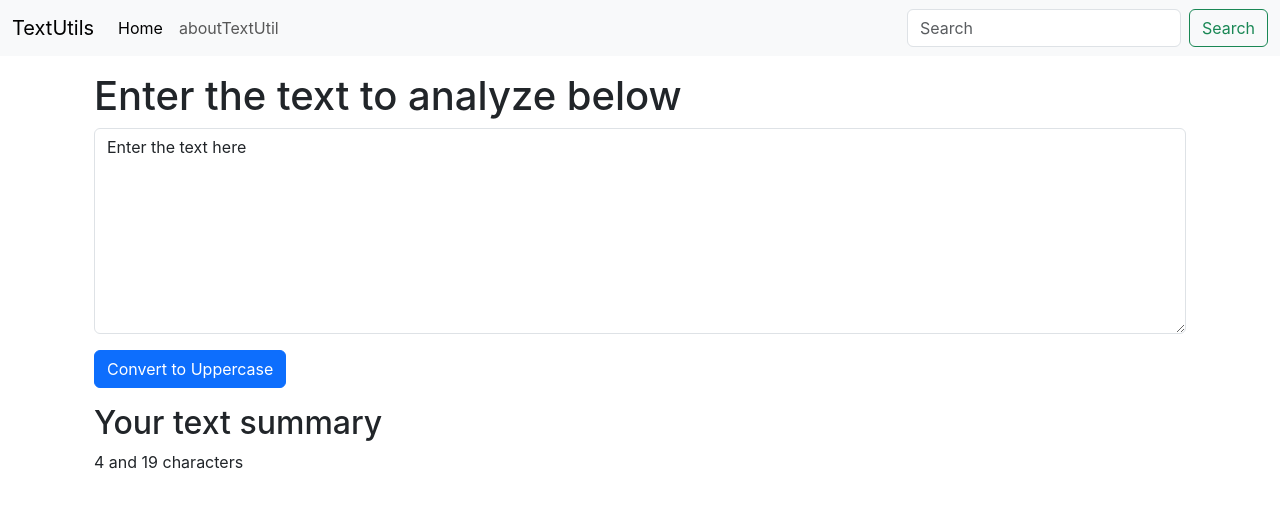
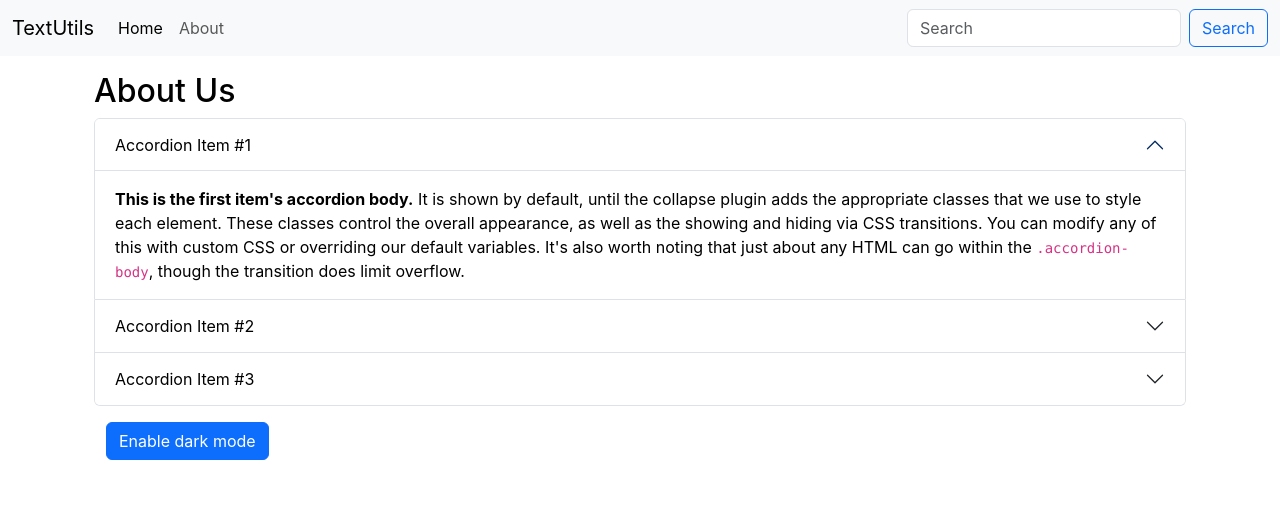
Before and after one commit to fatima678/textutils, a React (Create React App) app: page / in a window 1280 px wide. Shown: the top 508 px of the page. Built offline with nearby package versions, Linux system fonts and the light colour scheme.

Commit message:
Enable Dark Mode Button
Create Enable Dark Mode Button using useState Hooks

```diff
--- a/src/App.js
+++ b/src/App.js
@@ -1,15 +1,17 @@
 
 import './App.css';
 import Navbar from './components/Navbar';
-import TextForm from './components/TextForm';
+// import TextForm from './components/TextForm';
+import About from './components/About';
 
 function App() {
   return (
     <>
-    <Navbar title="TextUtils" aboutText="aboutTextUtil"/>
+    <Navbar title="TextUtils" aboutText="About"/>
 
     <div className='container my-3' >
-      <TextForm heading='Enter the text to analyze below'/>
+      {/* <TextForm heading='Enter the text to analyze below'/> */}
+      <About/>
       </div>
     </>
   );
--- /dev/null
+++ b/src/components/About.js
@@ -0,0 +1,76 @@
+import React, { useState } from 'react'
+
+export default function About() {
+    const [myStyle, setMyStyle]= useState({
+
+        color : 'black',
+        backgroundColor: 'white'
+    })
+    const [btnText ,setbtnText] = useState("Enable dark mode")
+       const  toggleStyle = ()=>{
+        if(myStyle.color==='black'){
+            setMyStyle({
+                color : 'white',
+                backgroundColor: 'black',
+                border: '2px solid white '
+            })
+            setbtnText("Enable light mode")
+        }
+        else{
+            setMyStyle({
+                color : 'black',
+                backgroundColor: 'white'
+
+            })
+            setbtnText("Enable dark mode")
+       }
+    }
+
+  return (
+    <div className='container' style={myStyle}>
+        <h2>About Us</h2>
+        <div className="accordion" id="accordionExample" >
+  <div className="accordion-item" >
+    <h2 className="accordion-header">
+      <button className="accordion-button" type="button"  style={myStyle}  data-bs-toggle="collapse" data-bs-target="#collapseOne" aria-expanded="true" aria-controls="collapseOne">
+        Accordion Item #1
+      </button>
+    </h2>
+    <div id="collapseOne" className="accordion-collapse collapse show" data-bs-parent="#accordionExample">
+      <div className="accordion-body" style={myStyle}>
+        <strong>This is the first item's accordion body.</strong> It is shown by default, until the collapse plugin adds the appropriate classes that we use to style each element. These classes control the overall appearance, as well as the showing and hiding via CSS transitions. You can modify any of this with custom CSS or overriding our default variables. It's also worth noting that just about any HTML can go within the <code>.accordion-body</code>, though the transition does limit overflow.
+      </div>
+    </div>
+  </div>
+  <div className="accordion-item ">
+    <h2 className="accordion-header">
+      <button className="accordion-button collapsed"  style={myStyle}type="button" data-bs-toggle="collapse" data-bs-target="#collapseTwo" aria-expanded="false" aria-controls="collapseTwo">
+        Accordion Item #2
+      </button>
+    </h2>
+    <div id="collapseTwo" className="accordion-collapse collapse" data-bs-parent="#accordionExample">
+      <div className="accordion-body" style={myStyle} >
+        <strong>This is the second item's accordion body.</strong> It is hidden by default, until the collapse plugin adds the appropriate classes that we use to style each element. These classes control the overall appearance, as well as the showing and hiding via CSS transitions. You can modify any of this with custom CSS or overriding our default variables. It's also worth noting that just about any HTML can go within the <code>.accordion-body</code>, though the transition does limit overflow.
+      </div>
+    </div>
+  </div>
+  <div className="accordion-item">
+    <h2 className="accordion-header">
+      <button className="accordion-button collapsed"  style={myStyle} type="button" data-bs-toggle="collapse" data-bs-target="#collapseThree" aria-expanded="false" aria-controls="collapseThree">
+        Accordion Item #3
+      </button>
+    </h2>
+    <div id="collapseThree" className="accordion-collapse collapse" data-bs-parent="#accordionExample">
+      <div className="accordion-body" style={myStyle}>
+        <strong>This is the third item's accordion body.</strong> It is hidden by default, until the collapse plugin adds the appropriate classes that we use to style each element. These classes control the overall appearance, as well as the showing and hiding via CSS transitions. You can modify any of this with custom CSS or overriding our default variables. It's also worth noting that just about any HTML can go within the <code>.accordion-body</code>, though the transition does limit overflow.
+      </div>
+    </div>
+  </div>
+</div>
+    <div className='container my-3'>
+        <button type="button" className="btn btn-primary" onClick={toggleStyle}>{btnText}</button>
+    </div>
+
+    </div>
+  )
+}
--- a/src/components/Navbar.js
+++ b/src/components/Navbar.js
@@ -21,7 +21,7 @@
         </ul>
         <form className="d-flex" role="search">
           <input className="form-control me-2" type="search" placeholder="Search" aria-label="Search"/>
-          <button className="btn btn-outline-success" type="submit">Search</button>
+          <button className="btn btn-outline-primary" type="submit">Search</button>
         </form>
       </div>
     </div>
--- a/src/components/TextForm.js
+++ b/src/components/TextForm.js
@@ -6,6 +6,15 @@
         let newText =text.toUpperCase();
         setText(newText);
     }
+    const handleloClick= ()=>{
+        // console.log("Uppercase was clicked" +text);
+        let newText =text.toLowerCase();
+        setText(newText);
+    }
+     const handleClearText= ()=>{
+        let newText = "";
+        setText(newText);
+     }
     const handleOnChange= (event)=>{
         // console.log("On Chnage");
         setText(event.target.value);
@@ -19,12 +28,17 @@
         <div className="mb-3">
            <textarea className="form-control" value={text} id="myBox" rows="8" onChange={handleOnChange}></textarea>
         </div>
-        <button className='btn btn-primary' onClick={handleUpClick}> Convert to Uppercase</button>
+        <button className='btn btn-primary mx-1' onClick={handleUpClick}> Convert to Uppercase</button>
+        <button className='btn btn-primary mx-1' onClick={handleloClick}> Convert to Lowercase</button>
+        <button className='btn btn-primary mx-1' onClick={handleClearText}> Clear text</button>
     </div>
 
     <div className='container my-3'>
-        <h2>Your text summary</h2>
+        <h4>Your text summary</h4>
         <p>{text.split(" ").length} and {text.length} characters</p>
+        {/* <p>{0.008 * text.split(" ").length} Minutes read</p> */}
+        <h3>Preview</h3>
+        <p>{text}</p>
     </div>
     </>
   )
```
